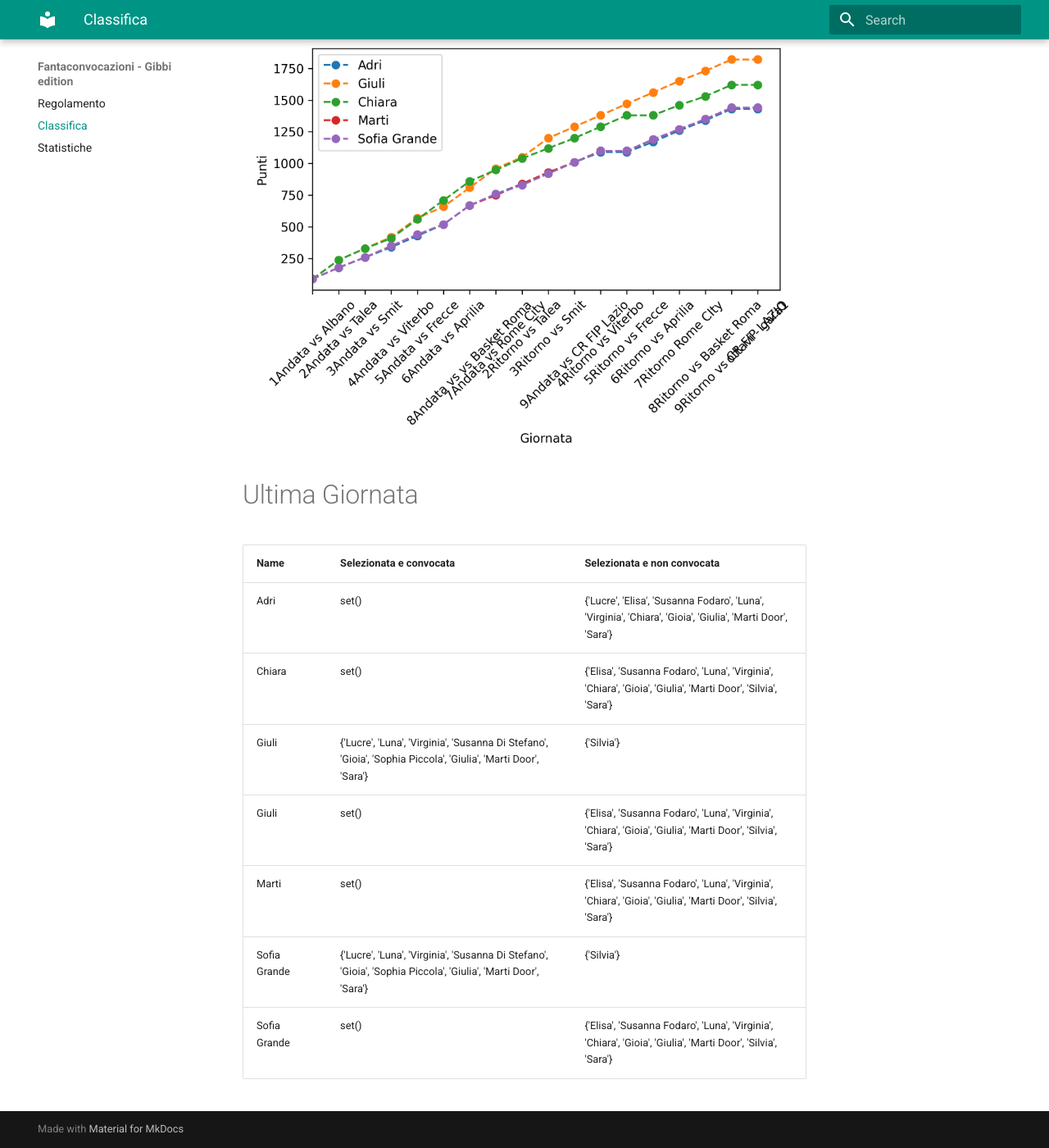
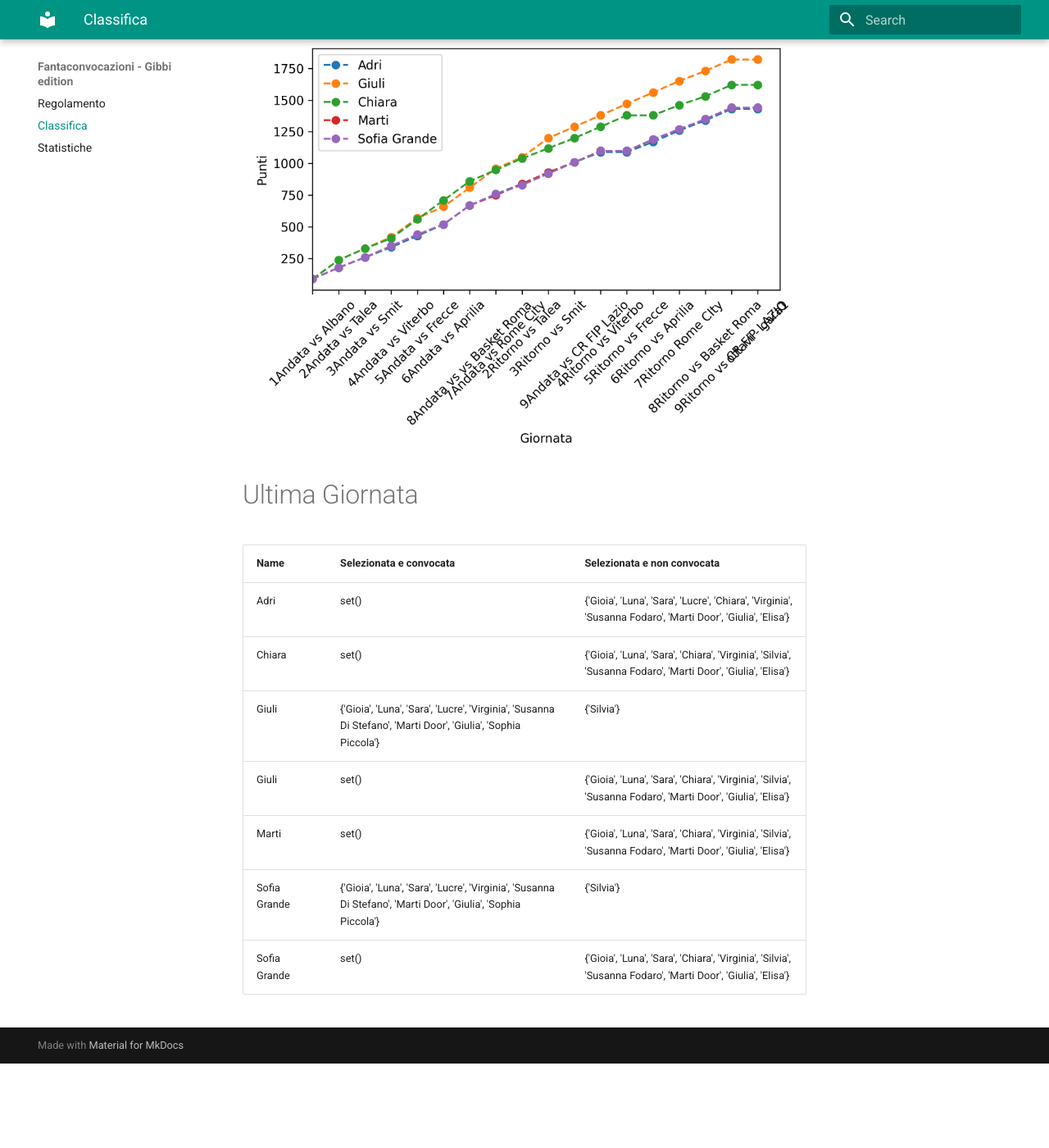
Before and after one commit to martinig94/fantagibbi, an MkDocs documentation site: the page built from docs/Classifica.md, in a window 1280 px wide and 1400 px high, scrolled down 565 px. Shown: the whole window at 82% size. Built offline with MkDocs 1.6.1 and Material for MkDocs 9.7.7, drawn with Linux system fonts in a browser that asks for light colours; after the commit the page ends 1862 px from its top, so only the background shows below that.

Commit message:
Auto-update from main.py

```diff
--- a/docs/Classifica.md
+++ b/docs/Classifica.md
@@ -18,11 +18,11 @@
 <!-- START_TABLE CORRECT -->
 | Name         | Selezionata e convocata                                                                                        | Selezionata e non convocata                                                                                  |
 |:-------------|:---------------------------------------------------------------------------------------------------------------|:-------------------------------------------------------------------------------------------------------------|
-| Adri         | set()                                                                                                          | {'Lucre', 'Elisa', 'Susanna Fodaro', 'Luna', 'Virginia', 'Chiara', 'Gioia', 'Giulia', 'Marti Door', 'Sara'}  |
-| Chiara       | set()                                                                                                          | {'Elisa', 'Susanna Fodaro', 'Luna', 'Virginia', 'Chiara', 'Gioia', 'Giulia', 'Marti Door', 'Silvia', 'Sara'} |
-| Giuli        | {'Lucre', 'Luna', 'Virginia', 'Susanna Di Stefano', 'Gioia', 'Sophia Piccola', 'Giulia', 'Marti Door', 'Sara'} | {'Silvia'}                                                                                                   |
-| Giuli        | set()                                                                                                          | {'Elisa', 'Susanna Fodaro', 'Luna', 'Virginia', 'Chiara', 'Gioia', 'Giulia', 'Marti Door', 'Silvia', 'Sara'} |
-| Marti        | set()                                                                                                          | {'Elisa', 'Susanna Fodaro', 'Luna', 'Virginia', 'Chiara', 'Gioia', 'Giulia', 'Marti Door', 'Silvia', 'Sara'} |
-| Sofia Grande | {'Lucre', 'Luna', 'Virginia', 'Susanna Di Stefano', 'Gioia', 'Sophia Piccola', 'Giulia', 'Marti Door', 'Sara'} | {'Silvia'}                                                                                                   |
-| Sofia Grande | set()                                                                                                          | {'Elisa', 'Susanna Fodaro', 'Luna', 'Virginia', 'Chiara', 'Gioia', 'Giulia', 'Marti Door', 'Silvia', 'Sara'} |
+| Adri         | set()                                                                                                          | {'Gioia', 'Luna', 'Sara', 'Lucre', 'Chiara', 'Virginia', 'Susanna Fodaro', 'Marti Door', 'Giulia', 'Elisa'}  |
+| Chiara       | set()                                                                                                          | {'Gioia', 'Luna', 'Sara', 'Chiara', 'Virginia', 'Silvia', 'Susanna Fodaro', 'Marti Door', 'Giulia', 'Elisa'} |
+| Giuli        | {'Gioia', 'Luna', 'Sara', 'Lucre', 'Virginia', 'Susanna Di Stefano', 'Marti Door', 'Giulia', 'Sophia Piccola'} | {'Silvia'}                                                                                                   |
+| Giuli        | set()                                                                                                          | {'Gioia', 'Luna', 'Sara', 'Chiara', 'Virginia', 'Silvia', 'Susanna Fodaro', 'Marti Door', 'Giulia', 'Elisa'} |
+| Marti        | set()                                                                                                          | {'Gioia', 'Luna', 'Sara', 'Chiara', 'Virginia', 'Silvia', 'Susanna Fodaro', 'Marti Door', 'Giulia', 'Elisa'} |
+| Sofia Grande | {'Gioia', 'Luna', 'Sara', 'Lucre', 'Virginia', 'Susanna Di Stefano', 'Marti Door', 'Giulia', 'Sophia Piccola'} | {'Silvia'}                                                                                                   |
+| Sofia Grande | set()                                                                                                          | {'Gioia', 'Luna', 'Sara', 'Chiara', 'Virginia', 'Silvia', 'Susanna Fodaro', 'Marti Door', 'Giulia', 'Elisa'} |
 <!-- END_TABLE CORRECT -->
```
